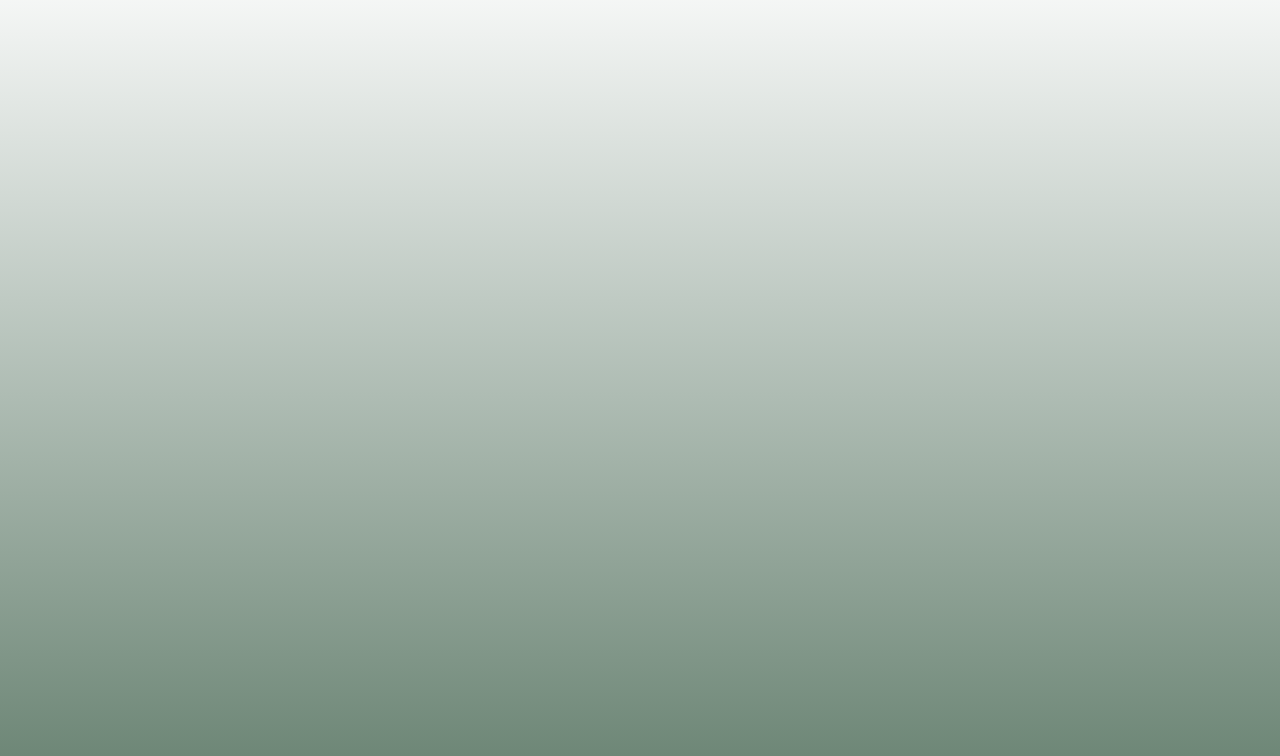
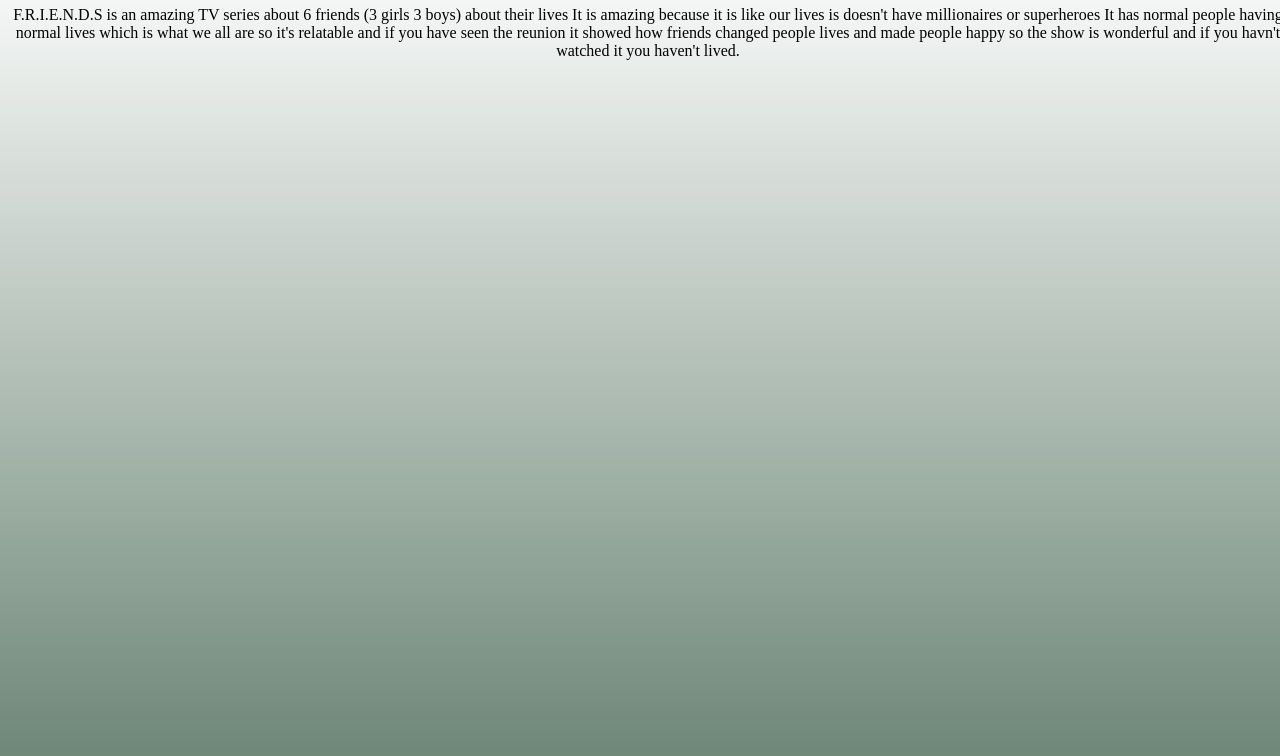
Before and after one commit to Charsayshi/Charsayshi, a plain HTML site: page index.html in a window 1280 px wide. Shown: the part 60-816 px from the top of the page. Drawn offline with Linux system fonts and the light colour scheme.

Commit message:
Update index.html

```diff
--- a/index.html
+++ b/index.html
@@ -15,6 +15,12 @@
 <body>
 <h1>F.R.I.E.N.D.S</h1>
 
+         <br1> F.R.I.E.N.D.S is an amazing TV series about 6 friends (3 girls 3 boys) about their lives
+                  <br1> It is amazing because it is like our lives is doesn't have millionaires or superheroes
+                           <br1> It has normal people having normal lives which is what we all are so it's relatable
+                                    <br1> and if you have seen the reunion it showed how friends changed people lives and made people happy
+                                             <br1> so the show is wonderful and if you havn't watched it you haven't lived.
+
 
 
 
```
